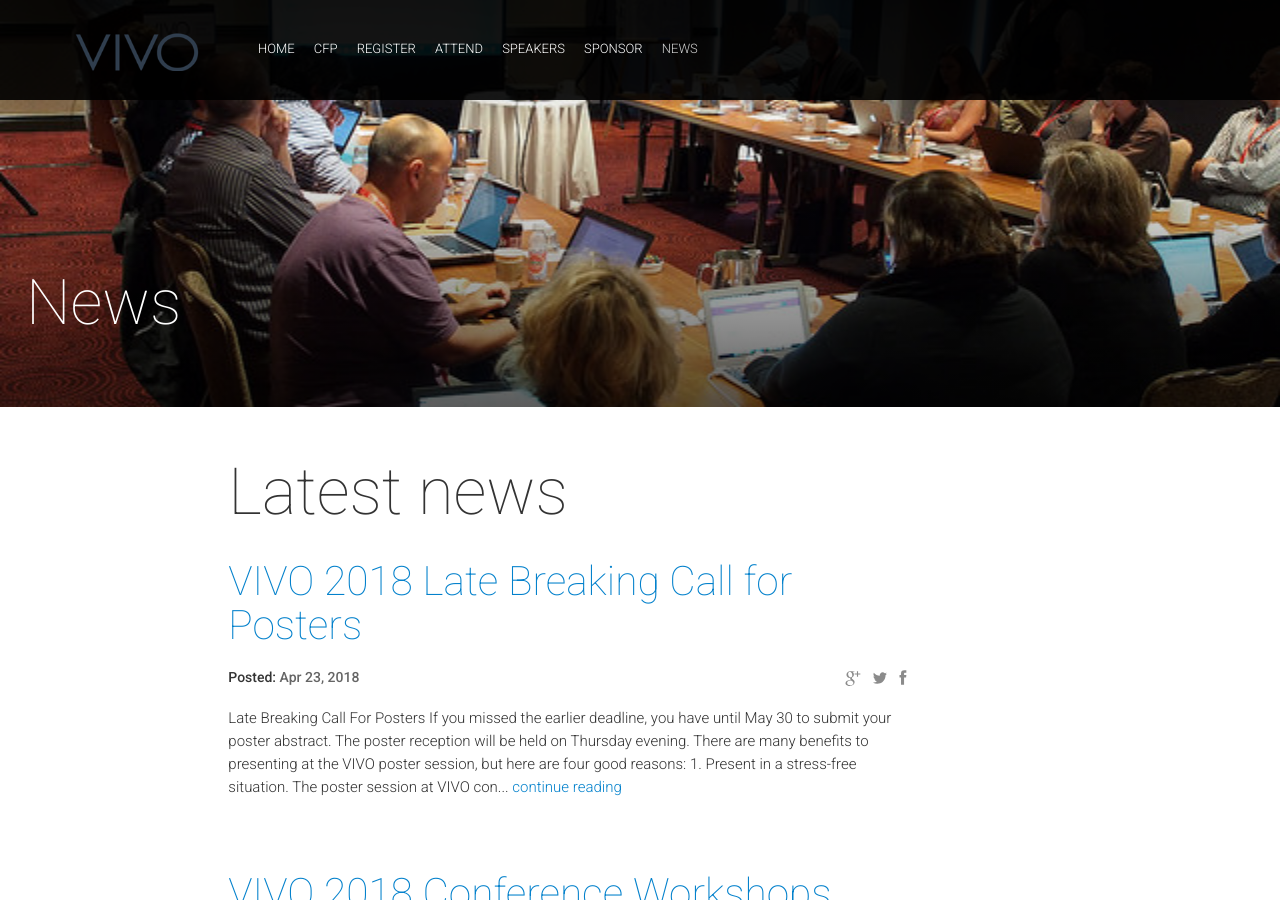
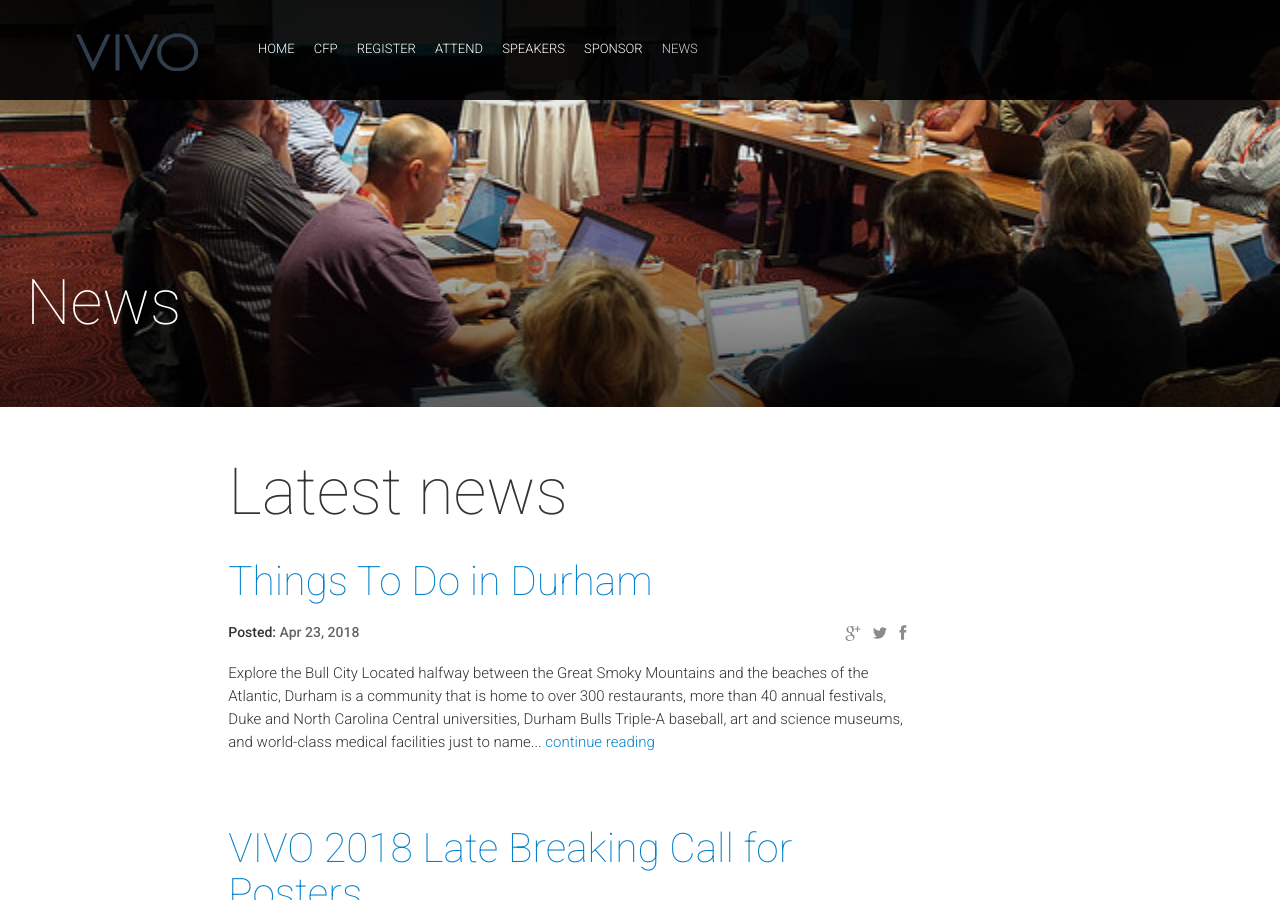
Before and after one commit to vivoconference/vivo2020, a Jekyll site: the page built from news.html, in a window 1280 px wide and 900 px high. Built offline with Jekyll 4.4.1, drawn with Linux system fonts in a browser that asks for light colours; nearby versions of some CDN libraries; comment, search, counter and statistics services are not loaded; some of the changed lines change nothing that is shown.

Commit message:
Things to do in Durham contents and link[#25]

```diff
--- a/_config.yml
+++ b/_config.yml
@@ -219,7 +219,7 @@ directionDetailsImage: "direction-details.jpg"
 directionDetailsTitle: "Conference Hotel, Activities, and Transit"
 directionDetailsCards:
  - {title: "Conference Hotel", information: 'Stay, dine, and attend VIVO 2018 at the beautiful <a href="http://www.jbdukehotel.com">JB Duke Hotel</a> on the campus of <a href="http://duke.edu/">Duke University</a> in Durham, North Carolina. Recently opened, the JB Duke is a contemporary luxury hotel --special, inclusive registration rates for VIVO conference attendees!<br><br><strong><a href="https://reservations.travelclick.com/99471?groupID=1974424#/guestsandrooms">Book your room today!</a></strong>'}
- - {title: "Activities in Duke and Durham", information: 'Enjoy the renowned Duke Gardens and neo-gothic architecture at our “university in the forest.” Nearby Durham’s revitalized downtown boasts an amazing food culture, a thriving art scene, and bustling shopping districts in historic buildings.'}
+ - {title: "Activities in Duke and Durham", information: 'Enjoy the renowned Duke Gardens and neo-gothic architecture at our “university in the forest.” Nearby Durham’s revitalized downtown boasts an amazing food culture, a thriving art scene, and bustling shopping districts in historic buildings.<br><br><strong><a href="/news/things-to-do">Learn More...</a></strong>'}
  - {title: "Traveling to Durham", information: 'Located on the East Coast, <a href="https://www.rdu.com/">Raleigh-Durham International Airport</a> is a major air hub only 15 minutes from Duke. We’ve got metropolitan convenience with a small-town feel!'}
 
 # Hackathon
--- /dev/null
+++ b/news/_posts/2018-04-23-things-to-do.md
@@ -0,0 +1,50 @@
+---
+layout: post
+title:  "Things To Do in Durham"
+date:   2018-04-23 08:00:00
+isStaticPost: false
+---
+
+#### Explore the Bull City
+
+*Located halfway between the Great Smoky Mountains and the beaches of the Atlantic, Durham is a community that is home to over 300 restaurants, more than 40 annual festivals, Duke and North Carolina Central universities, Durham Bulls Triple-A baseball, art and science museums, and world-class medical facilities just to name a few. With more than 5.2 million visitors annually, Durham is the top destination of arrivals at RDU International Airport.*
+
+*Durham was nicknamed the “Bull City” in the late 1800s when the Blackwell Tobacco Company named its product “Bull” Durham Tobacco. By the time James B. Duke of the American Tobacco Company purchased the Blackwell Tobacco Company in 1898, Bull Durham was the most famous trademark in the world.  The “Bull City” prospered as a manufacturing hub for the tobacco industry and textiles for many decades, but has since transformed itself into a place where shopping thrives and high-tech industry flourishes with upscale housing in the same classic buildings where tobacco giants American Tobacco and Liggett-Meyers once made this City their industrial home.*
+
+#### Getting Around Durham
+
+* Downtown Durham Map <http://durham429.web.unc.edu/files/2016/02/Screen-Shot-2016-02-06-at-12.42.43-PM.png>
+* Duke University Map <http://maps.duke.edu/map/?id=21>
+* Fare-Free Bus Routes from Duke University <http://godurhamtransit.org/bcc>
+* Campus Bus Routes <http://parking.duke.edu/buses_vans/index.php>
+* From Raleigh-Durham Airport (RDU) <https://www.rdu.com/ground-transportation/>
+* To Chapel Hill: <https://robertsonscholars.org/bus/>
+
+
+#### Take In The Outdoors
+
+* Go to a Durham Bulls game. <http://www.milb.com/index.jsp?sid=t234>
+* Picnic in the Sarah P. Duke Gardens. <http://gardens.duke.edu/>
+* Run or walk on one of the many trails in Duke Forest. <http://dukeforest.duke.edu/>
+* Visit the Duke Lemur Center <http://lemur.duke.edu/>
+* Play golf at the Duke University Golf Club. <http://www.jbdukehotel.com/play/duke-university-golf-club/>
+* Do a self-guided tour <https://www.durham-nc.com/maps-info/maps-guides/>
+
+#### Shop & Dine In “The Tastiest Town in the South”
+
+* Between conference sessions, grab a bite at the JB Duke Marketplace <http://www.jbdukehotel.com/dine/abc-dining-room/>
+* Stroll the downtown districts:
+  * American Tobacco Campus <https://americantobaccocampus.com/restaurants>
+  * Ninth Street <http://www.discover9thstreet.com/ninth-street-businesses/>
+  * Brightleaf Square <https://historicbrightleaf.com/dine/>
+* Or visit Duke’s main campus with great dining options at the Broadhead Center <https://brodheadcenter.duke.edu/>
+
+#### Be Immersed In History and Art
+
+* Learn more about Durham at the History Hub. <https://www.museumofdurhamhistory.org/>
+* Catch a performance on or off campus <https://dukeperformances.duke.edu/venues/>
+* Browse exhibits at the Nasher Museum of Art <https://nasher.duke.edu/>
+* Take in a show at DPAC. <https://www.dpacnc.com/>
+* Visit the Duke Chapel. <https://chapel.duke.edu/contact>
+* See internationally renowned performers at the American Dance Festival. <http://www.americandancefestival.org/>
+* Catch a critically acclaimed documentary at the Full Frame Documentary Film Festival. <https://www.fullframefest.org/>
```
